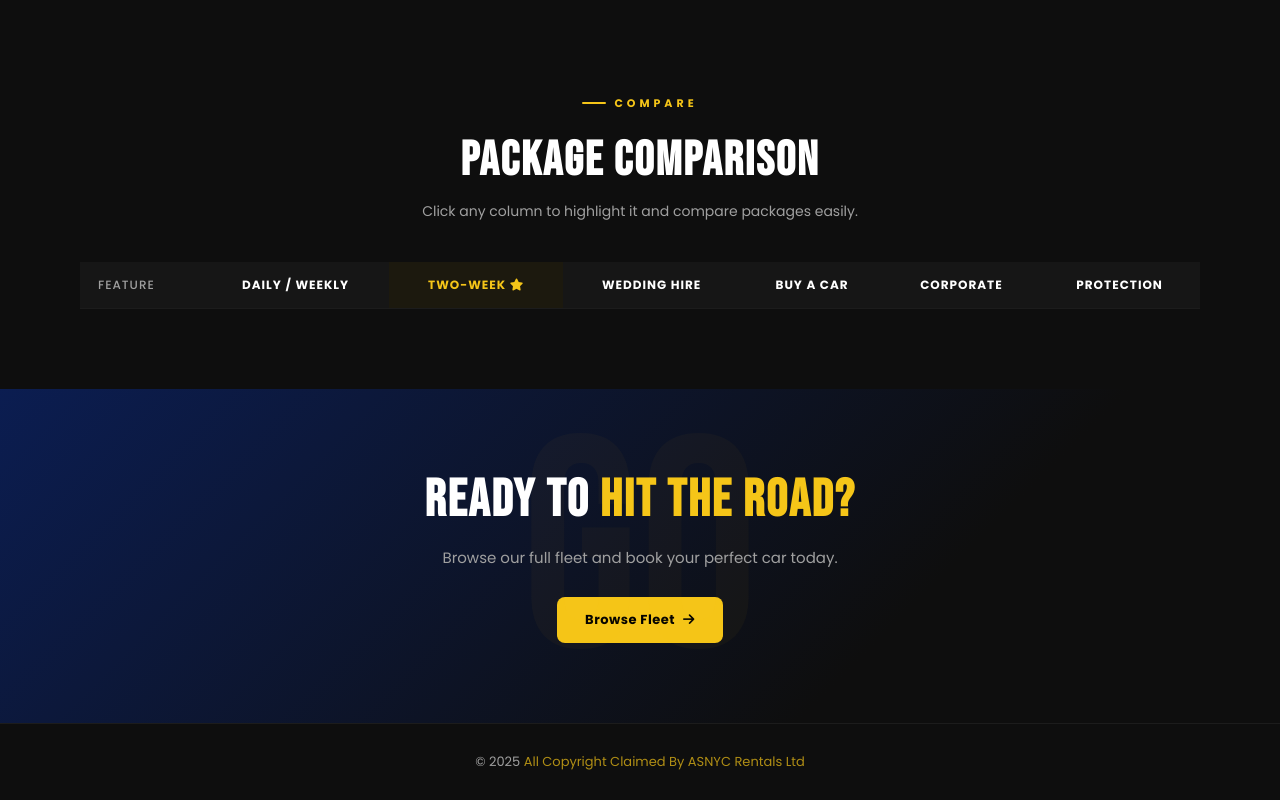
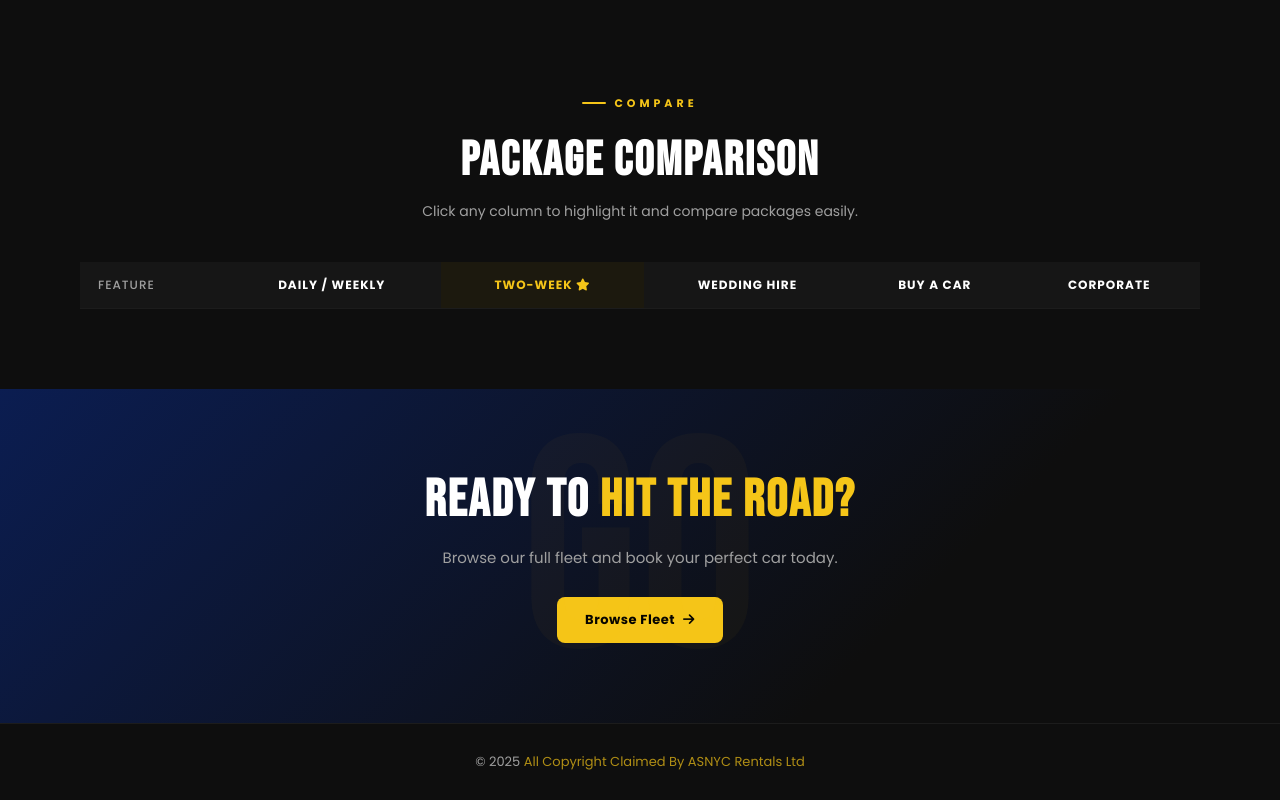
Before and after one commit to Frost-Asnyc/Final-independent-project, a plain HTML site: page services.html in a window 1280 px wide. Shown: the part 1904-2704 px from the top of the page. Drawn offline with Linux system fonts and the light colour scheme.

Commit message:
Final code change

```diff
--- a/services.html
+++ b/services.html
@@ -13,7 +13,6 @@
       href="https://cdnjs.cloudflare.com/ajax/libs/font-awesome/6.5.0/css/all.min.css"
     />
     <link rel="stylesheet" href="services.css" />
-    <script src="services.js" defer></script>
   </head>
   <body>
     <!-- NAVBAR -->
@@ -260,7 +259,6 @@
             <th onclick="highlightColumn(3)">Wedding Hire</th>
             <th onclick="highlightColumn(4)">Buy A Car</th>
             <th onclick="highlightColumn(5)">Corporate</th>
-            <th onclick="highlightColumn(6)">Protection</th>
           </tr>
         </thead>
       </table>
@@ -353,5 +351,6 @@
     <footer>
       <p>© 2025 <span>All Copyright Claimed By ASNYC Rentals Ltd</span></p>
     </footer>
+    <script src="services.js" defer></script>
   </body>
 </html>
```
